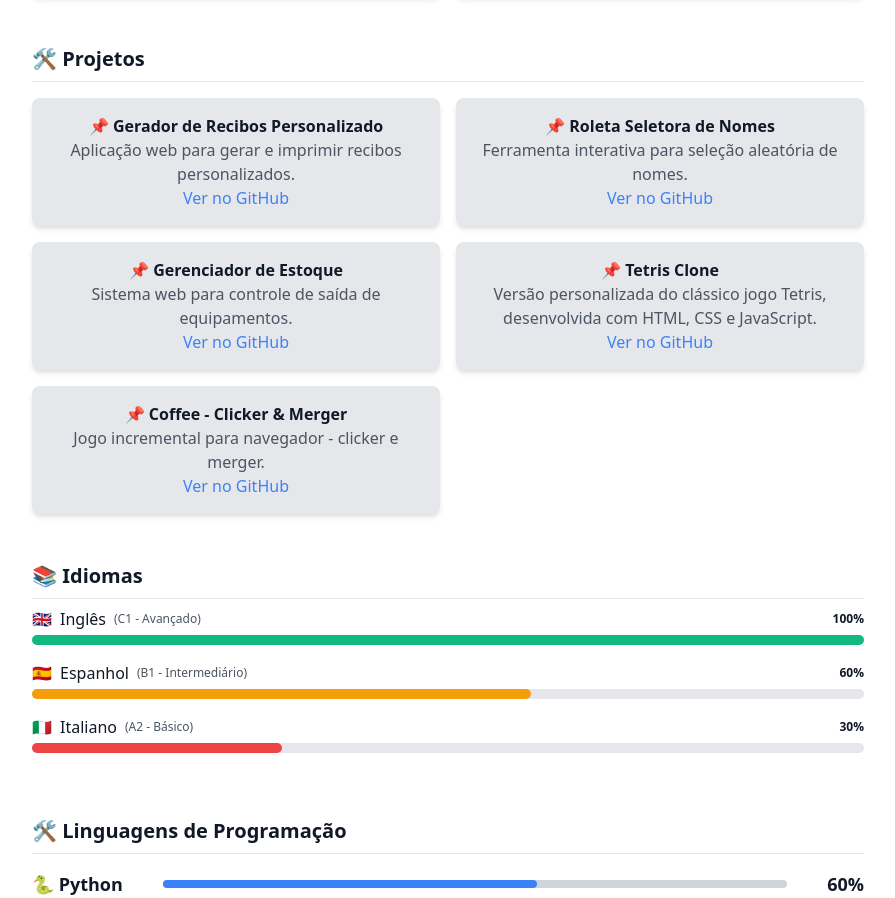
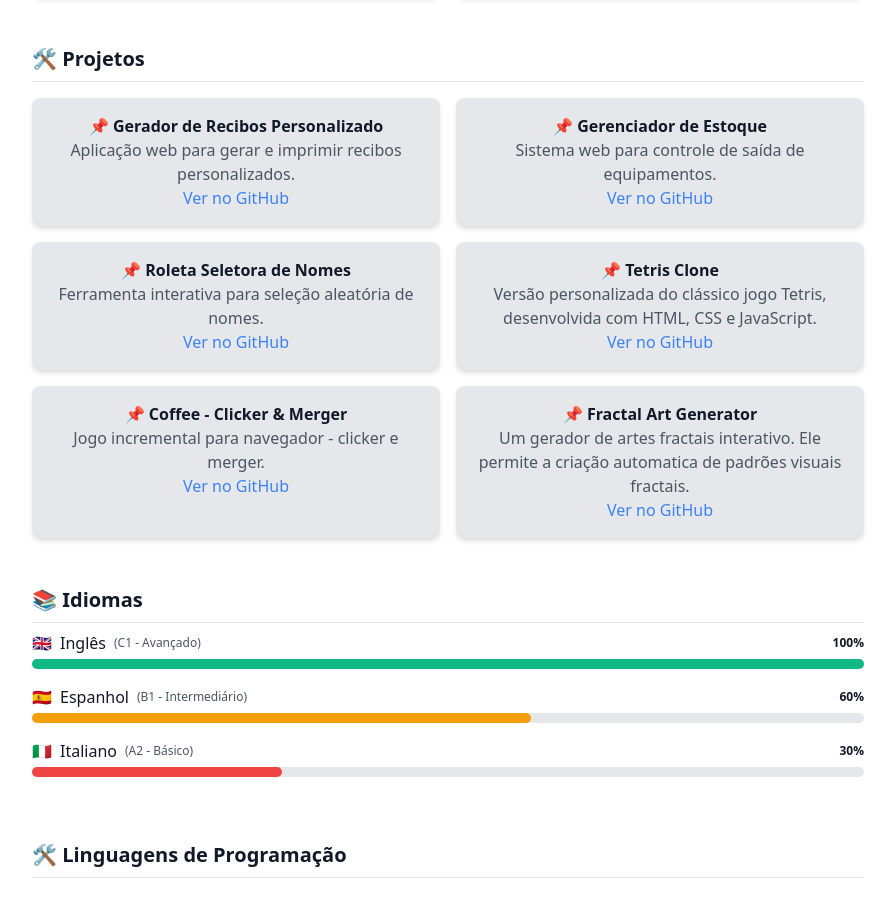
Before and after one commit to rolim8/Curriculo, a plain HTML site: page index.html in a window 1280 px wide. Shown: the part 2052-2950 px from the top of the page, without its empty margins (192-1087 px from the left). Drawn offline with nearby package versions, Linux system fonts and the light colour scheme.

Commit message:
Update the projects

```diff
--- a/index.html
+++ b/index.html
@@ -393,6 +393,21 @@
             >
           </div>
 
+          <!-- Gerenciador de Estoque -->
+          <div
+            class="p-4 bg-gray-200 rounded-lg shadow-md text-center transform hover:scale-105 transition"
+          >
+            <h3 class="font-semibold">📌 Gerenciador de Estoque</h3>
+            <p class="text-gray-600">
+              Sistema web para controle de saída de equipamentos.
+            </p>
+            <a
+              href="https://github.com/rolim8/Gerenciador_Estoque"
+              class="text-blue-500"
+              >Ver no GitHub</a
+            >
+          </div>
+
           <!-- Roleta Seletora de Nomes -->
           <div
             class="p-4 bg-gray-200 rounded-lg shadow-md text-center transform hover:scale-105 transition"
@@ -403,21 +418,6 @@
             </p>
             <a
               href="https://rolim8.github.io/Wheel-Name-Selector/code/"
-              class="text-blue-500"
-              >Ver no GitHub</a
-            >
-          </div>
-
-          <!-- Gerenciador de Estoque -->
-          <div
-            class="p-4 bg-gray-200 rounded-lg shadow-md text-center transform hover:scale-105 transition"
-          >
-            <h3 class="font-semibold">📌 Gerenciador de Estoque</h3>
-            <p class="text-gray-600">
-              Sistema web para controle de saída de equipamentos.
-            </p>
-            <a
-              href="https://github.com/rolim8/Gerenciador_Estoque"
               class="text-blue-500"
               >Ver no GitHub</a
             >
@@ -437,7 +437,7 @@
             >
           </div>
 
-          <!-- Novo Projeto: Acompanhamento de Saúde -->
+          <!-- Game - Coffee - Clicker & Merger -->
           <div
             class="p-4 bg-gray-200 rounded-lg shadow-md text-center transform hover:scale-105 transition"
           >
@@ -447,6 +447,22 @@
             </p>
             <a
               href="https://rolim8.github.io/Coffee_Clicker_Merge/"
+              class="text-blue-500"
+              >Ver no GitHub</a
+            >
+          </div>
+
+          <!-- Gerador de Artes Fractais -->
+          <div
+            class="p-4 bg-gray-200 rounded-lg shadow-md text-center transform hover:scale-105 transition"
+          >
+            <h3 class="font-semibold">📌 Fractal Art Generator</h3>
+            <p class="text-gray-600">
+              Um gerador de artes fractais interativo. Ele permite a criação
+              automatica de padrões visuais fractais.
+            </p>
+            <a
+              href="https://rolim8.github.io/Fractal-Art-Generator/"
               class="text-blue-500"
               >Ver no GitHub</a
             >
```
